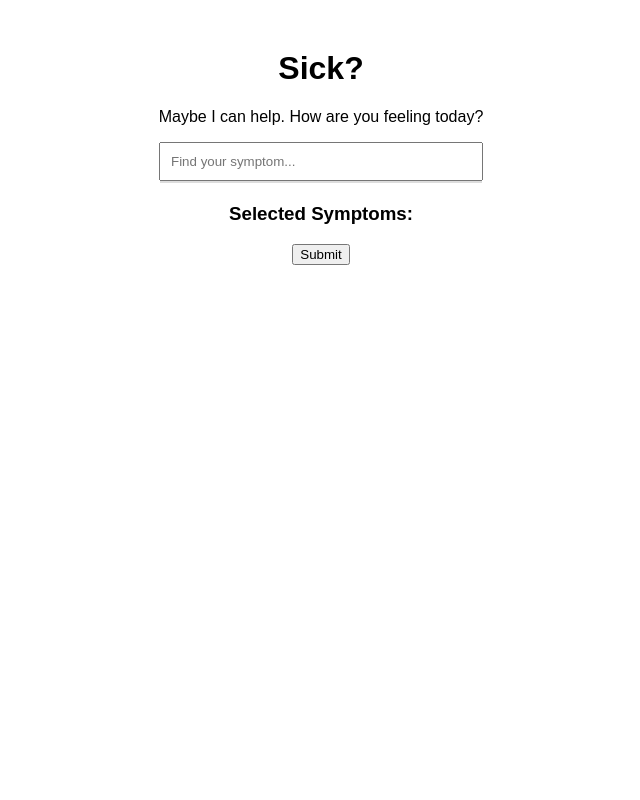
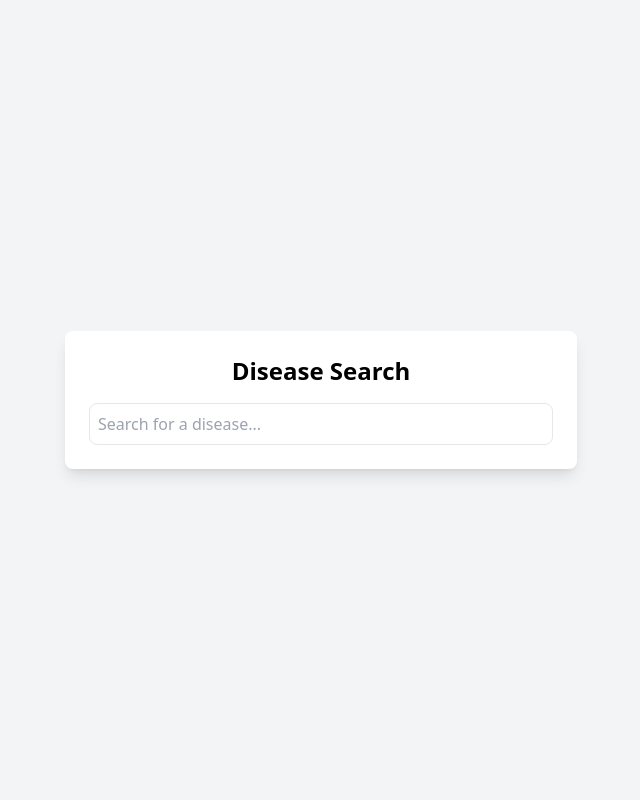
Before and after one commit to jayyy404/hello-flask, a Flask app: page / in a window 1280 px wide. Shown: the whole page, without its empty margins (319-959 px from the left). Run offline with Flask 3, Linux system fonts and the light colour scheme; data that the repository does not hold is empty; parts of the project's set-up code (start-up, migrations or seed data) failed here and were passed over; some libraries are stand-ins or nearby versions.

Commit message:
added functionality

```diff
--- a/app.py
+++ b/app.py
@@ -3,34 +3,38 @@ import json
 
 app = Flask(__name__)
 
-# Load data from JSON
-with open("diseases.json") as f:
-    diseases_data = json.load(f)
+# Load JSON data
+with open("diseases.json", "r") as file:
+    diseases = json.load(file)
 
-# Get list of all symptoms
-@app.route('/symptoms', methods=['GET'])
-def get_symptoms():
-    symptoms = set()
-    for disease in diseases_data:
-        symptoms.update(disease["symptoms"])
-    return jsonify(sorted(symptoms))
+@app.route("/")
+def home():
+    """Serve the frontend"""
+    return render_template("index.html")
 
-# Predict disease based on symptoms
-@app.route('/predict', methods=['POST'])
-def predict_disease():
-    data = request.get_json()
-    symptoms = set(data.get("symptoms", []))
+@app.route("/search", methods=["GET"])
+def search_diseases():
+    """Search for diseases by name or synonyms"""
+    query = request.args.get("q", "").strip().lower()
+    if not query:
+        return jsonify([])
 
-    for disease in diseases_data:
-        if symptoms.issubset(set(disease["symptoms"])):
-            return jsonify({"disease": disease["name"]})
+    results = []
 
-    return jsonify({"disease": None})
+    for disease in diseases:
+        name_match = query in disease["primary_name"].lower()
+        synonym_match = any(query in synonym.lower() for synonym in disease.get("synonyms", []))
 
-# Serve the frontend
-@app.route('/')
-def home():
-    return render_template('index.html')
+        if name_match or synonym_match:
+            results.append({
+                "key_id": disease["key_id"],
+                "primary_name": disease["primary_name"],
+                "synonyms": disease.get("synonyms", []),
+                "icd10cm": disease.get("icd10cm", []),
+                "info_links": disease.get("info_link_data", [])
+            })
 
-if __name__ == '__main__':
+    return jsonify(results)
+
+if __name__ == "__main__":
     app.run(debug=True)
--- /dev/null
+++ b/static/script.js
@@ -0,0 +1,55 @@
+document.addEventListener("DOMContentLoaded", function () {
+    const searchInput = document.getElementById("searchInput");
+    const suggestionsBox = document.getElementById("suggestions");
+    const diseaseInfo = document.getElementById("diseaseInfo");
+
+    searchInput.addEventListener("input", async function () {
+        const query = searchInput.value.trim();
+
+        if (query.length === 0) {
+            suggestionsBox.classList.add("hidden");
+            diseaseInfo.classList.add("hidden");
+            return;
+        }
+
+        try {
+            const response = await fetch(`/search?q=${query}`);
+            const diseases = await response.json();
+
+            suggestionsBox.innerHTML = "";
+            diseaseInfo.innerHTML = "";
+
+            if (diseases.length > 0) {
+                suggestionsBox.classList.remove("hidden");
+
+                diseases.forEach(disease => {
+                    const li = document.createElement("li");
+                    li.textContent = disease.primary_name;
+                    li.classList.add("p-2", "cursor-pointer", "hover:bg-gray-200");
+
+                    li.addEventListener("click", () => {
+                        displayDisease(disease);
+                        searchInput.value = disease.primary_name;
+                        suggestionsBox.classList.add("hidden");
+                    });
+
+                    suggestionsBox.appendChild(li);
+                });
+            } else {
+                suggestionsBox.classList.add("hidden");
+            }
+        } catch (error) {
+            console.error("Error fetching data:", error);
+        }
+    });
+
+    function displayDisease(disease) {
+        diseaseInfo.innerHTML = `
+            <h2 class="text-xl font-bold">${disease.primary_name}</h2>
+            <p><strong>Synonyms:</strong> ${disease.synonyms.join(", ") || "None"}</p>
+            <p><strong>ICD-10 Codes:</strong> ${disease.icd10cm.map(icd => `${icd.code} - ${icd.name}`).join(", ") || "None"}</p>
+            <p><strong>More Info:</strong> ${disease.info_links.length > 0 ? `<a href="${disease.info_links[0][0]}" target="_blank">${disease.info_links[0][1]}</a>` : "N/A"}</p>
+        `;
+        diseaseInfo.classList.remove("hidden");
+    }
+});
--- a/templates/index.html
+++ b/templates/index.html
@@ -3,97 +3,19 @@
 <head>
     <meta charset="UTF-8">
     <meta name="viewport" content="width=device-width, initial-scale=1.0">
-    <title>Sick? Symptom Checker</title>
-    <style>
-        body { font-family: Arial, sans-serif; text-align: center; margin: 50px; }
-        .search-box { padding: 10px; width: 300px; }
-        .autocomplete-list { list-style: none; padding: 0; max-width: 320px; margin: auto; border: 1px solid #ddd; }
-        .autocomplete-list li { padding: 8px; cursor: pointer; background: #f9f9f9; }
-        .autocomplete-list li:hover { background: #ddd; }
-        .selected-symptoms { margin-top: 20px; }
-        .symptom-tag { display: inline-block; background: #007bff; color: white; padding: 5px 10px; margin: 5px; border-radius: 5px; cursor: pointer; }
-    </style>
+    <title>Disease Search</title>
+    <script src="https://cdn.tailwindcss.com"></script>
+    <script defer src="{{ url_for('static', filename='script.js') }}"></script>
 </head>
-<body>
+<body class="bg-gray-100 flex items-center justify-center min-h-screen">
+    <div class="bg-white p-6 rounded-lg shadow-lg w-full max-w-lg">
+        <h1 class="text-2xl font-bold mb-4 text-center">Disease Search</h1>
 
-    <h1>Sick?</h1>
-    <p>Maybe I can help. How are you feeling today?</p>
+        <input type="text" id="searchInput" class="w-full p-2 border rounded-lg" placeholder="Search for a disease...">
 
-    <input type="text" id="symptomSearch" class="search-box" placeholder="Find your symptom..." onkeyup="searchSymptoms()">
-    <ul id="autocompleteList" class="autocomplete-list"></ul>
+        <ul id="suggestions" class="mt-2 border rounded-lg bg-white max-h-40 overflow-y-auto hidden"></ul>
 
-    <div class="selected-symptoms">
-        <h3>Selected Symptoms:</h3>
-        <div id="selectedSymptoms"></div>
+        <div id="diseaseInfo" class="mt-4 p-4 border rounded-lg hidden"></div>
     </div>
-
-    <button onclick="submitSymptoms()">Submit</button>
-
-    <h2 id="diagnosisResult"></h2>
-
-    <script>
-        let allSymptoms = [];
-        let selectedSymptoms = [];
-
-        // Fetch symptoms from Flask API
-        async function fetchSymptoms() {
-            const response = await fetch('/symptoms');
-            allSymptoms = await response.json();
-        }
-
-        fetchSymptoms(); // Load symptoms on page load
-
-        function searchSymptoms() {
-            const input = document.getElementById('symptomSearch').value.toLowerCase();
-            const list = document.getElementById('autocompleteList');
-            list.innerHTML = '';
-
-            if (input) {
-                allSymptoms.filter(symptom => symptom.toLowerCase().includes(input)).forEach(symptom => {
-                    const li = document.createElement('li');
-                    li.textContent = symptom;
-                    li.onclick = () => addSymptom(symptom);
-                    list.appendChild(li);
-                });
-            }
-        }
-
-        function addSymptom(symptom) {
-            if (!selectedSymptoms.includes(symptom)) {
-                selectedSymptoms.push(symptom);
-                updateSelectedSymptoms();
-            }
-            document.getElementById('symptomSearch').value = '';
-            document.getElementById('autocompleteList').innerHTML = '';
-        }
-
-        function updateSelectedSymptoms() {
-            const container = document.getElementById('selectedSymptoms');
-            container.innerHTML = '';
-            selectedSymptoms.forEach(symptom => {
-                const span = document.createElement('span');
-                span.textContent = symptom;
-                span.className = 'symptom-tag';
-                span.onclick = () => removeSymptom(symptom);
-                container.appendChild(span);
-            });
-        }
-
-        function removeSymptom(symptom) {
-            selectedSymptoms = selectedSymptoms.filter(s => s !== symptom);
-            updateSelectedSymptoms();
-        }
-
-        async function submitSymptoms() {
-            const response = await fetch('/predict', {
-                method: 'POST',
-                headers: { 'Content-Type': 'application/json' },
-                body: JSON.stringify({ symptoms: selectedSymptoms })
-            });
-            const data = await response.json();
-            document.getElementById('diagnosisResult').innerText = data.disease ? `Possible disease: ${data.disease}` : 'No matching disease found';
-        }
-    </script>
-
 </body>
 </html>
```
